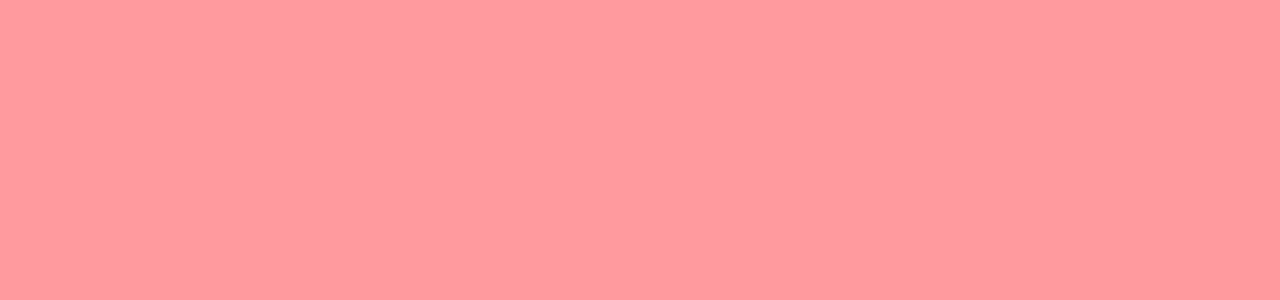
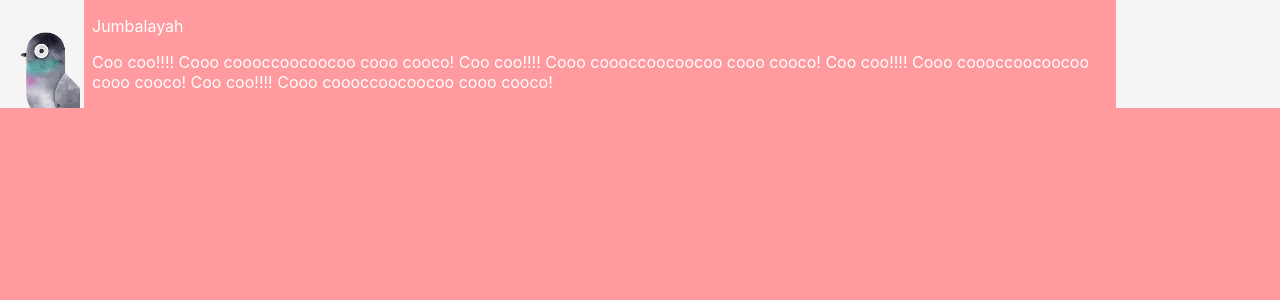
Before and after one commit to hexelberrystudios/pigeouli, a Vue app: page /#/dashboard in a window 1280 px wide. Shown: the top 300 px of the page. Built offline with nearby package versions, Linux system fonts and the light colour scheme.

Commit message:
Working on dashboard page

```diff
--- a/index.html
+++ b/index.html
@@ -39,6 +39,7 @@
         /* default to system font */
         font-family: -apple-system, BlinkMacSystemFont, “Segoe UI”, Roboto, Helvetica, Arial, sans-serif;
         font-size: 100%;
+        margin: 0;
       }
 
       h1 {
@@ -73,6 +74,17 @@
         text-decoration: none;
         border: 0.15rem solid var(--white-color);
         box-shadow: 0.05rem 0.05rem 0.1rem var(--white-color);
+        cursor: pointer;
+      }
+
+      .pg-button:hover,
+      .pg-button:focus {
+        background-color: var(--dark-color);
+      }
+
+      .pg-button:active {
+        box-shadow: none;
+        margin: 0.05rem 0 0 0.05rem;
       }
 
       .pg-txt-center {
--- a/src/components/LoginForm.vue
+++ b/src/components/LoginForm.vue
@@ -28,7 +28,7 @@
 
         // @TODO: ajax call to login, where the server will return the user's db url
         // for us to sync with
-        self.$router.push('/app/home');
+        self.$router.push('/dashboard');
       }
     },
     components: {
--- a/src/components/Post.vue
+++ b/src/components/Post.vue
@@ -1,6 +1,10 @@
 <template>
   <article>
-
+    <img src="/static/img/profile.png" class="post__profile__pic" alt="" />
+    <section class="post__container">
+      <header class="post__username">Jumbalayah</header>
+      <p class="post__content">Coo coo!!!! Cooo coooccoocoocoo cooo cooco! Coo coo!!!! Cooo coooccoocoocoo cooo cooco! Coo coo!!!! Cooo coooccoocoocoo cooo cooco! Coo coo!!!! Cooo coooccoocoocoo cooo cooco!</p>
+    </section>
   </article>
 </template>
 
@@ -11,5 +15,25 @@ export default {
 </script>
 
 <style>
+  article {
+    background-color: #f6f4f5;
+  }
 
+  .post__profile__pic {
+    display: inline-block;
+    width: 4rem;
+    vertical-align: bottom;
+    padding: 0 0.25rem 0 1rem;
+  }
+
+  .post__container {
+    display: inline-block;
+    width: 80%;
+    background-color: #ff9a9e;
+    padding-left: 0.5rem;
+  }
+
+  .post__username {
+    padding-top: 1rem;
+  }
 </style>
--- a/src/components/Posts.vue
+++ b/src/components/Posts.vue
@@ -7,7 +7,7 @@
 </template>
 
 <script>
-import Post from '../Post';
+import Post from './Post';
 
 export default {
   name: 'posts',
@@ -17,6 +17,13 @@ export default {
 };
 </script>
 
-<style>
+<style scoped>
+  ul {
+    margin: 0;
+    padding: 0;
+  }
 
+  li {
+    list-style: none;
+  }
 </style>
--- a/src/components/RegisterForm.vue
+++ b/src/components/RegisterForm.vue
@@ -31,7 +31,7 @@
         // @TODO: ajax call to register, where CouchDB url will be created,
         // and the url to sync with will be returned.
         // Prerequisite: Authorization token for signing up for premium.
-        self.$router.push('/app/home');
+        self.$router.push('/dashboard');
       }
     },
     components: {
--- a/src/router/index.js
+++ b/src/router/index.js
@@ -4,6 +4,7 @@ import HomePage from '@/components/pages/HomePage';
 import KnockPage from '@/components/pages/KnockPage';
 import RegisterPage from '@/components/pages/RegisterPage';
 import LoginPage from '@/components/pages/LoginPage';
+import DashboardPage from '@/components/pages/DashboardPage';
 
 Vue.use(Router);
 
@@ -28,6 +29,11 @@ export default new Router({
       path: '/login',
       name: 'login-page',
       component: LoginPage
+    },
+    {
+      path: '/dashboard',
+      name: 'dashboard-page',
+      component: DashboardPage
     }
   ],
 });
```
Also changed, not shown: src/components/pages/DashboardPage.vue (line endings or trailing spaces), static/img/profile.png (added).
